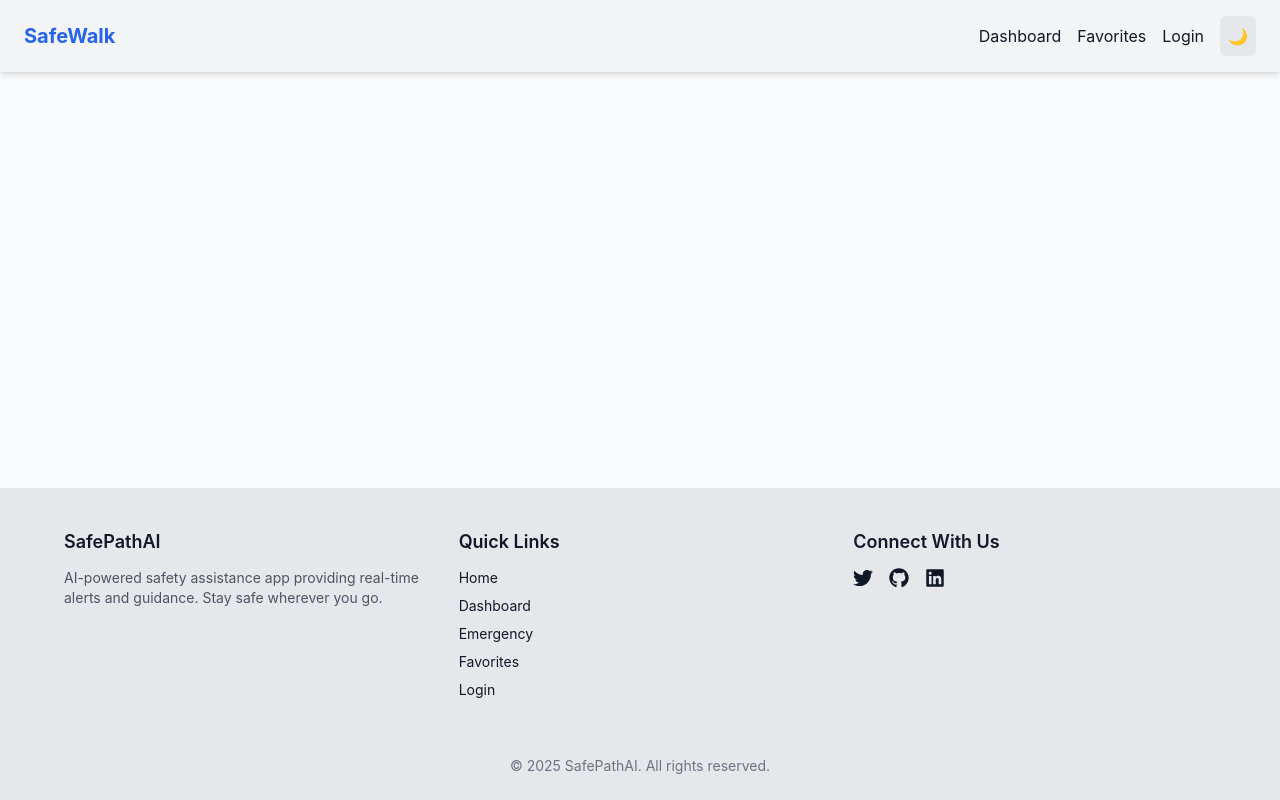
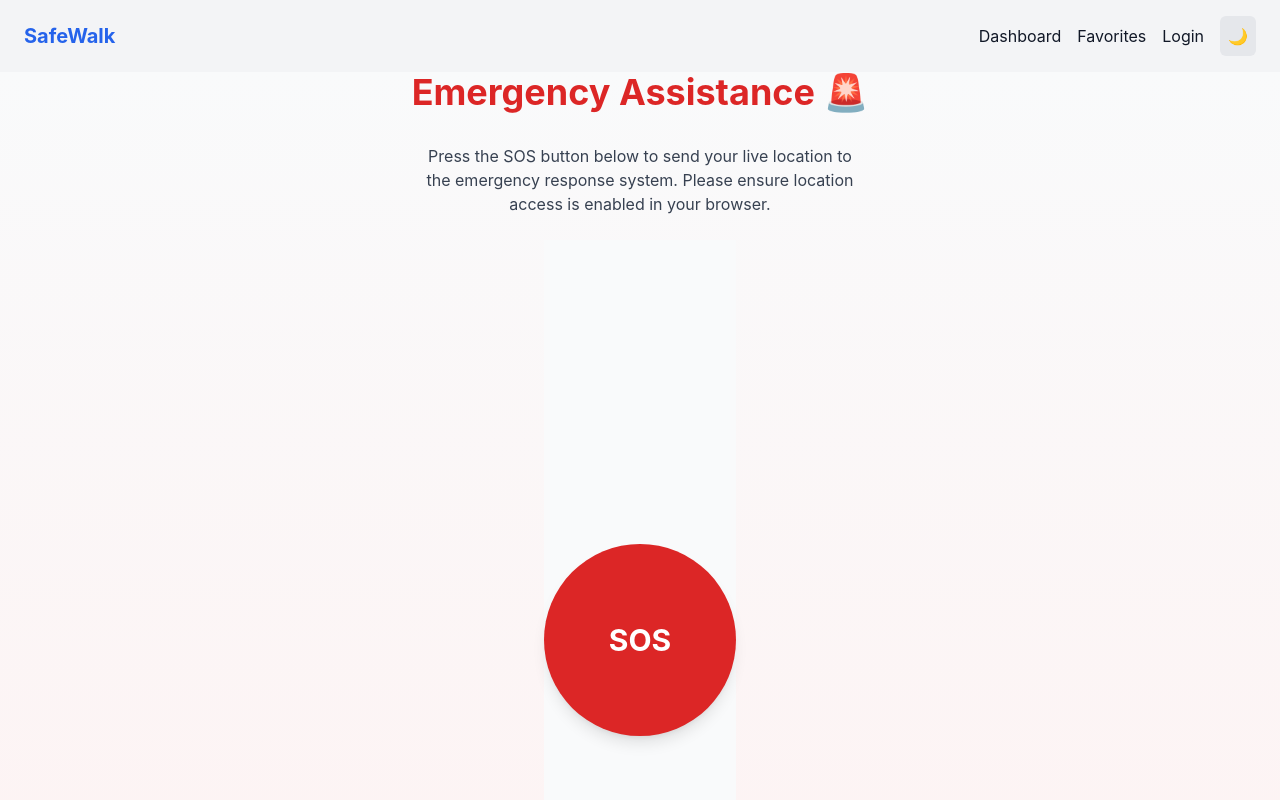
Before and after one commit to SrinjoyeeDey/SafePathAI-AI-Powered-Safety-Assistance-App, a React app in the folder frontend/: page /Emergency in a window 1280 px wide. Shown: the top 800 px of the page. Built offline with nearby package versions, Linux system fonts and the light colour scheme; the HTML template or start-up script is replaced by a standard one.

Commit message:
Implemented SOS UI

```diff
--- a/frontend/src/App.tsx
+++ b/frontend/src/App.tsx
@@ -6,6 +6,7 @@ import Login from "./pages/Login";
 import Signup from "./pages/signup";
 import { ThemeProvider } from "./context/ThemeContext";
 import { AuthProvider } from "./context/AuthContext";
+import Emergency from "./pages/Emergency";
 
 function App() {
   return (
@@ -20,6 +21,7 @@ function App() {
                 <Route path="/dashboard" element={<Dashboard />} />
                 <Route path="/login" element={<Login />} />
                 <Route path="/signup" element={<Signup />} />
+                <Route path="/Emergency" element={<Emergency />} />
               </Routes>
             </main>
             <Footer />
--- /dev/null
+++ b/frontend/src/components/SOSButton.tsx
@@ -0,0 +1,73 @@
+"use client";
+
+import { useState } from "react";
+
+export default function SOSButton() {
+  const [loading, setLoading] = useState(false);
+  const [message, setMessage] = useState<string | null>(null);
+
+  const handleSOS = async () => {
+    if (!navigator.geolocation) {
+      setMessage("❌ Geolocation not supported by this browser.");
+      return;
+    }
+
+    setLoading(true);
+    setMessage(null);
+
+    navigator.geolocation.getCurrentPosition(
+      async (position) => {
+        try {
+          // ✅ Use the correct API path same as backend and Dashboard
+          const res = await fetch("/sos/send", {
+            method: "POST",
+            headers: {
+              "Content-Type": "application/json",
+              Authorization: `Bearer ${localStorage.getItem("token") || ""}`,
+            },
+            body: JSON.stringify({
+              latitude: position.coords.latitude,
+              longitude: position.coords.longitude,
+              timestamp: new Date().toISOString(),
+            }),
+          });
+
+          if (res.ok) {
+            setMessage("✅ SOS Alert Sent Successfully!");
+          } else {
+            const err = await res.json();
+            setMessage(`❌ Failed to send SOS: ${err.message || "Unknown error"}`);
+          }
+        } catch (error) {
+          console.error(error);
+          setMessage("❌ Network error while sending SOS.");
+        } finally {
+          setLoading(false);
+        }
+      },
+      (error) => {
+        console.error(error);
+        setMessage("❌ Failed to get location. Please enable GPS.");
+        setLoading(false);
+      }
+    );
+  };
+
+  return (
+    <div className="flex flex-col items-center justify-center min-h-screen bg-gray-50 dark:bg-gray-900 space-y-6">
+      <button
+        onClick={handleSOS}
+        disabled={loading}
+        className="w-48 h-48 rounded-full bg-red-600 text-white text-3xl font-bold shadow-lg hover:bg-red-700 transition disabled:opacity-50"
+        aria-label="Send SOS Alert"
+      >
+        {loading ? "Sending..." : "SOS"}
+      </button>
+      {message && (
+        <p className="text-center text-sm font-medium text-gray-800 dark:text-gray-200">
+          {message}
+        </p>
+      )}
+    </div>
+  );
+}
--- a/frontend/src/pages/Dashboard.tsx
+++ b/frontend/src/pages/Dashboard.tsx
@@ -1,5 +1,5 @@
 import { useState } from "react";
-import api from "../services/api";
+import { Link } from "react-router-dom";
 
 interface Location {
   id: number;
@@ -21,8 +21,8 @@ const Dashboard = () => {
     {
       id: 2,
       name: "Community Center",
-      latitude: 22.5740,
-      longitude: 88.3700,
+      latitude: 22.574,
+      longitude: 88.37,
       isFavorite: false,
     },
   ]);
@@ -35,31 +35,6 @@ const Dashboard = () => {
     );
   };
 
-  const sendSOS = async () => {
-    if (!navigator.geolocation) {
-      alert("Geolocation is not supported by your browser");
-      return;
-    }
-
-    navigator.geolocation.getCurrentPosition(async (position) => {
-      const latitude = position.coords.latitude;
-      const longitude = position.coords.longitude;
-
-      try {
-        const res = await api.post("/sos/send", {
-          latitude,
-          longitude,
-        });
-
-        alert("🚨 SOS sent successfully to your favorites!");
-        console.log("SOS Response:", res.data);
-      } catch (err: any) {
-        console.error(err.response?.data || err.message);
-        alert("Failed to send SOS");
-      }
-    });
-  };
-
   return (
     <div className="p-6 min-h-screen bg-gray-50 dark:bg-gray-900 text-gray-900 dark:text-gray-100">
       <h1 className="text-3xl font-bold mb-6">Dashboard</h1>
@@ -67,13 +42,17 @@ const Dashboard = () => {
       <div className="grid md:grid-cols-2 gap-6">
         {/* Map Section */}
         <div className="h-96 bg-gray-200 dark:bg-gray-700 rounded-lg flex items-center justify-center">
-          <p className="text-gray-500 dark:text-gray-300">🗺 Map will appear here</p>
+          <p className="text-gray-500 dark:text-gray-300">
+            🗺 Map will appear here
+          </p>
         </div>
 
         {/* Nearby Locations & Actions */}
         <div className="space-y-6">
           <div>
-            <h2 className="text-xl font-semibold mb-3">Nearby Safe Locations</h2>
+            <h2 className="text-xl font-semibold mb-3">
+              Nearby Safe Locations
+            </h2>
             <ul className="space-y-3">
               {locations.map((loc) => (
                 <li
@@ -94,13 +73,12 @@ const Dashboard = () => {
             </ul>
           </div>
 
-          {/* Emergency SOS Button */}
-          <button
-            onClick={sendSOS}
-            className="w-full py-3 bg-red-600 hover:bg-red-700 text-white font-semibold rounded-lg shadow-lg transition-all"
-          >
-            🚨 Emergency SOS
-          </button>
+          {/* Navigate to Emergency Screen */}
+          <Link to="/Emergency">
+            <button className="w-full py-3 bg-red-600 hover:bg-red-700 text-white font-semibold rounded-lg shadow-lg transition-all">
+              🚨 Open Emergency Screen
+            </button>
+          </Link>
         </div>
       </div>
     </div>
--- a/frontend/src/pages/Emergency.tsx
+++ b/frontend/src/pages/Emergency.tsx
@@ -0,0 +1,15 @@
+import SOSButton from "../components/SOSButton";
+
+export default function Emergency() {
+  return (
+    <div className="min-h-screen flex flex-col items-center justify-center bg-gradient-to-b from-gray-50 to-red-50 dark:from-gray-900 dark:to-red-950">
+      <h1 className="text-4xl font-bold text-red-600 mb-8">Emergency Assistance 🚨</h1>
+      <p className="text-center max-w-md text-gray-700 dark:text-gray-300 mb-6">
+        Press the SOS button below to send your live location to the emergency response system.
+        Please ensure location access is enabled in your browser.
+      </p>
+      <SOSButton />
+    </div>
+  );
+
+}
```
